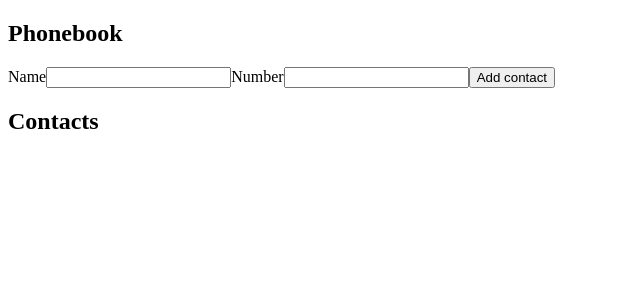
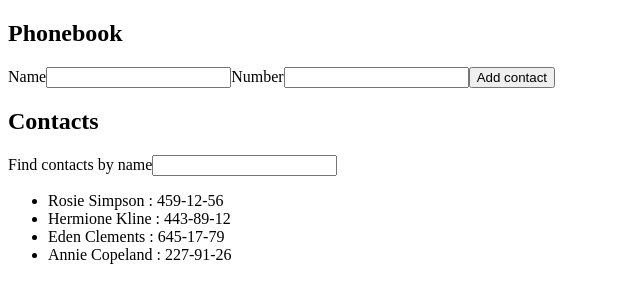
Before and after one commit to Kuzia30/goit-react-hw-03-phonebook, a React (Create React App) app: page / in a window 1280 px wide. Shown: the top 302 px of the page, without its empty margins (0-640 px from the left). Built offline with nearby package versions, Linux system fonts and the light colour scheme.

Commit message:
add filter

```diff
--- a/src/App.js
+++ b/src/App.js
@@ -4,9 +4,15 @@
 
 class App extends Component {
   state = {
-    contacts: [],
+    contacts: [
+      { id: "id-1", name: "Rosie Simpson", number: "459-12-56" },
+      { id: "id-2", name: "Hermione Kline", number: "443-89-12" },
+      { id: "id-3", name: "Eden Clements", number: "645-17-79" },
+      { id: "id-4", name: "Annie Copeland", number: "227-91-26" },
+    ],
     name: "",
     number: "",
+    filter: "",
   };
 
   handleChange = (evt) => {
@@ -30,6 +36,11 @@
   };
 
   render() {
+    const normalazedFilter = this.state.filter.toLowerCase();
+    const visibleContacts = this.state.contacts.filter((contact) =>
+      contact.name.toLowerCase().includes(normalazedFilter)
+    );
+
     return (
       <div>
         <h2>Phonebook</h2>
@@ -60,8 +71,16 @@
         </form>
         <div>
           <h2>Contacts</h2>
+          <label htmlFor="contact_filter">Find contacts by name</label>
+          <input
+            onChange={this.handleChange}
+            id="contact_filter"
+            type="text"
+            name="filter"
+            value={this.state.filter}
+          />
           <ul>
-            {this.state.contacts.map((contact) => (
+            {visibleContacts.map((contact) => (
               <li key={contact.id}>
                 {contact.name} : {contact.number}
               </li>
```
